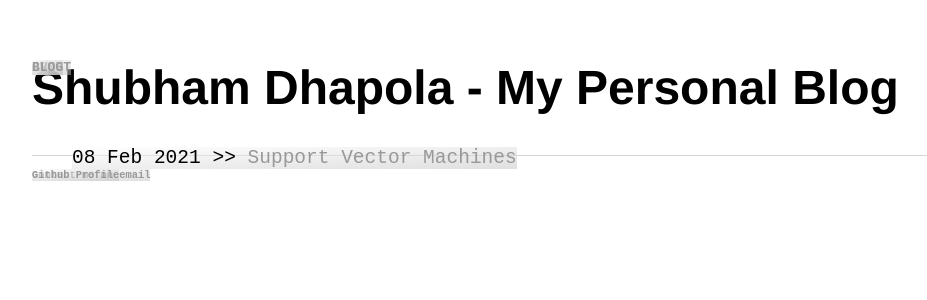
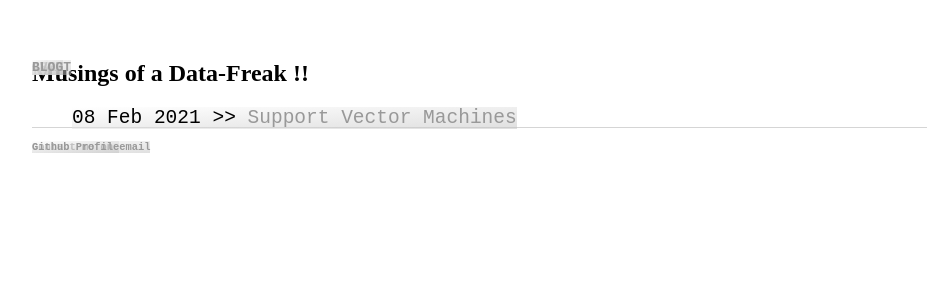
Before and after one commit to ssd0247/ssd0247.github.io, a Jekyll site: the page built from blog/index.html, in a window 1280 px wide. Shown: the top 300 px of the page, without its empty margins (160-1087 px from the left). Built offline with Jekyll 4.4.1, drawn with Linux system fonts in a browser that asks for light colours.

Commit message:
Update index.html

```diff
--- a/blog/index.html
+++ b/blog/index.html
@@ -1,11 +1,11 @@
 ---
 layout: default
-title: Shubham Dhapola - My Personal Blog
+title: Musings of a Data-Freak !!
 mainStyle: ../css/main.css
 style: ../css/blog.css
 ---
 
- <h1>{{page.title}}</h1>
+ <h2>{{page.title}}</h2>
  <ul class="posts">
   {% for post in site.posts %}
   <li><span> {{ post.date | date_to_string }} </span> >> <a href="{{post.url}}" title="{{post.title}}"> {{post.title}} </a></li>
```
